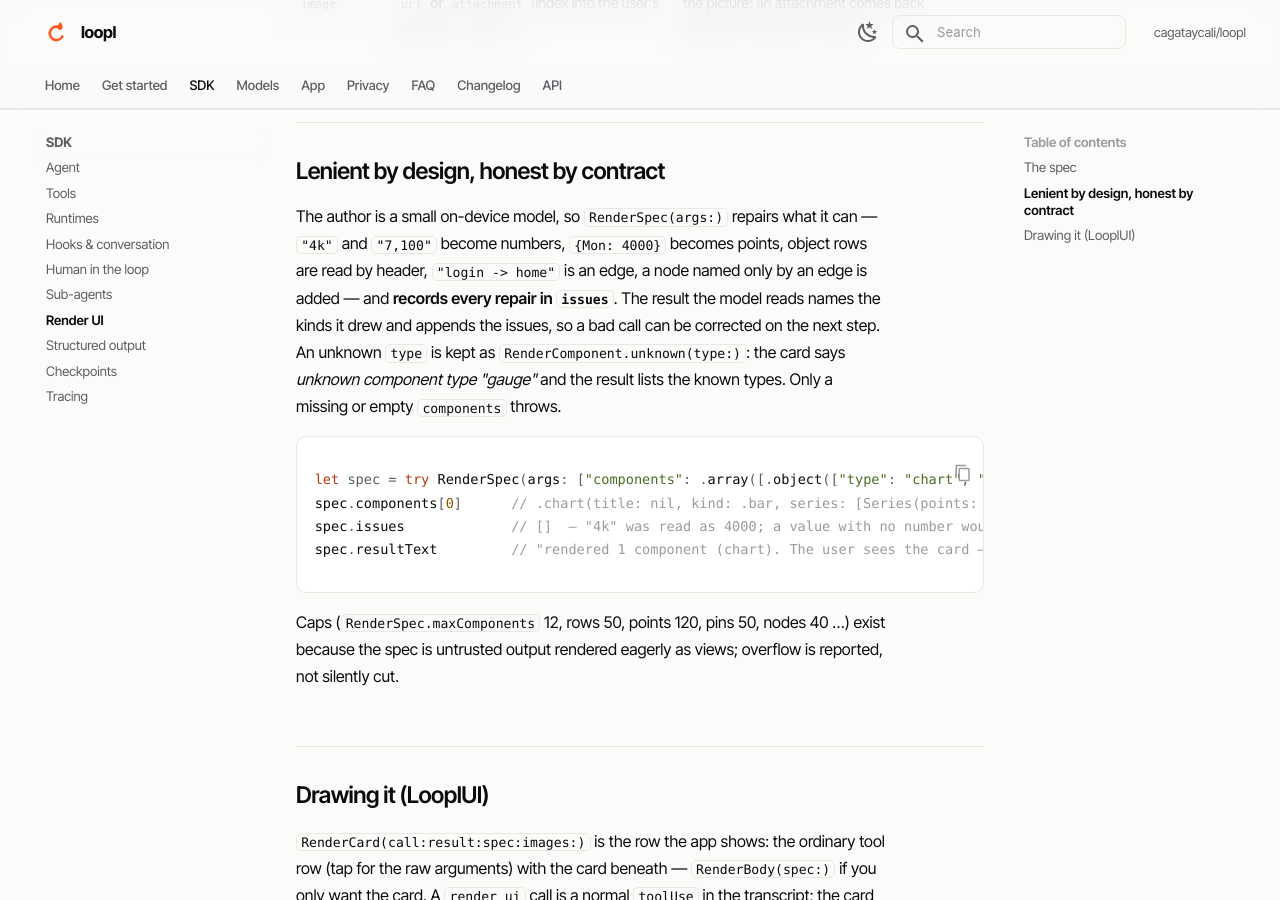
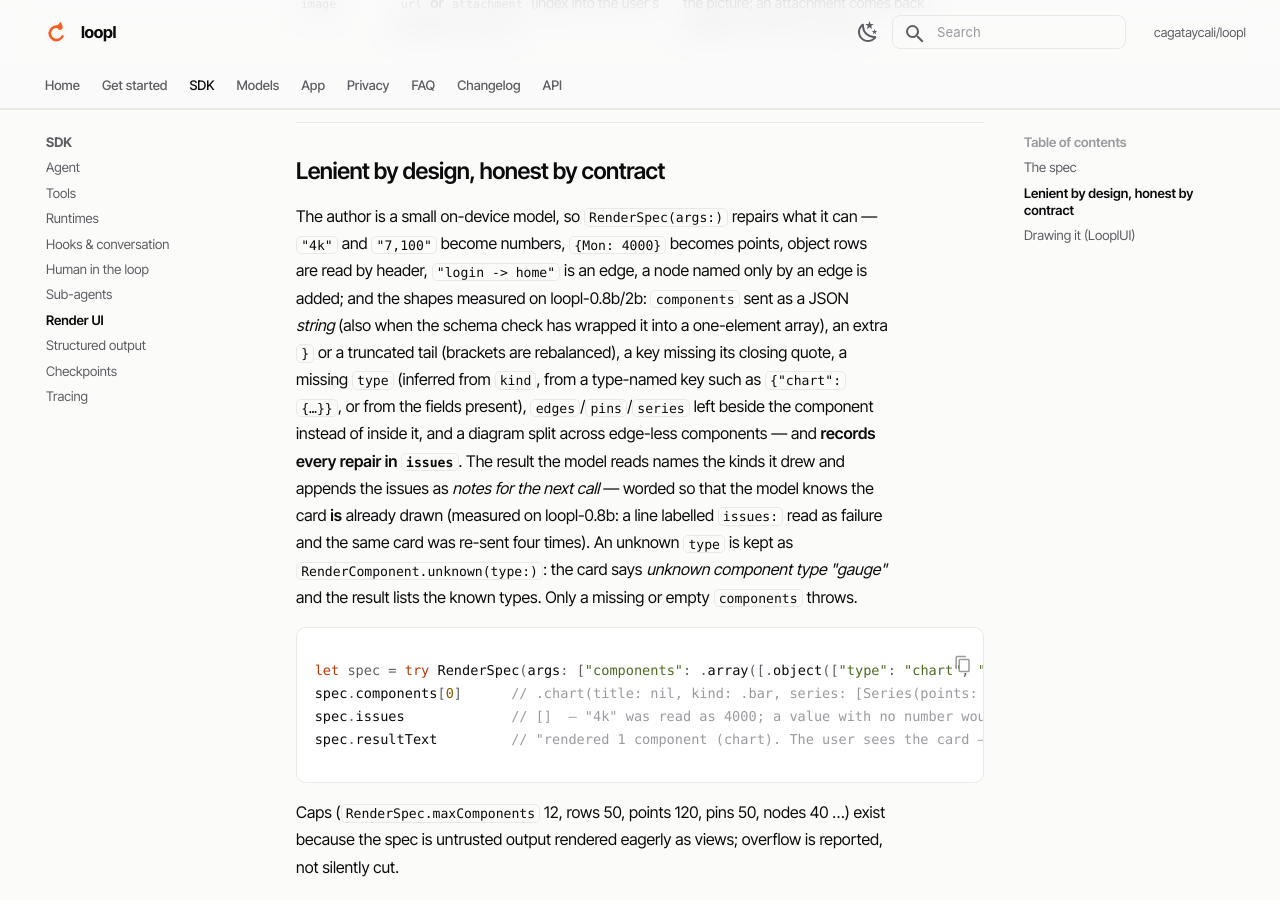
Before and after one commit to cagataycali/loopl, an MkDocs documentation site: the page built from docs/sdk/render-ui.md, in a window 1280 px wide and 900 px high, scrolled down 1898 px. Built offline with MkDocs 1.6.1 and Material for MkDocs 9.7.7, drawn with Linux system fonts in a browser that asks for light colours.

Commit message:
render_ui: result notes say the card is already drawn (0.8b re-sent 4× on 'issues:'), docs + changelog for the measured repairs; 0.8b map 0/3 → 3/3

```diff
--- a/docs/sdk/render-ui.md
+++ b/docs/sdk/render-ui.md
@@ -57,8 +57,14 @@ One `type` per component; everything else is optional so a 0.8B model can emit i
 
 The author is a small on-device model, so `RenderSpec(args:)` repairs what it can — `"4k"` and `"7,100"` become
 numbers, `{Mon: 4000}` becomes points, object rows are read by header, `"login -> home"` is an edge, a node named only
-by an edge is added — and **records every repair in `issues`**. The result the model reads names the kinds it drew and
-appends the issues, so a bad call can be corrected on the next step. An unknown `type` is kept as
+by an edge is added; and the shapes measured on loopl-0.8b/2b: `components` sent as a JSON *string* (also when the
+schema check has wrapped it into a one-element array), an extra `}` or a truncated tail (brackets are rebalanced), a
+key missing its closing quote, a missing `type` (inferred from `kind`, from a type-named key such as `{"chart": {…}}`,
+or from the fields present), `edges`/`pins`/`series` left beside the component instead of inside it, and a diagram
+split across edge-less components — and **records every repair in `issues`**. The result the model reads names the kinds it drew and
+appends the issues as *notes for the next call* — worded so that the model knows the card **is** already drawn
+(measured on loopl-0.8b: a line labelled `issues:` read as failure and the same card was re-sent four times). An
+unknown `type` is kept as
 `RenderComponent.unknown(type:)`: the card says *unknown component type "gauge"* and the result lists the known
 types. Only a missing or empty `components` throws.
 
```
Also changed, not shown: docs/changelog.md (+1 -0 lines), 2 other files.
